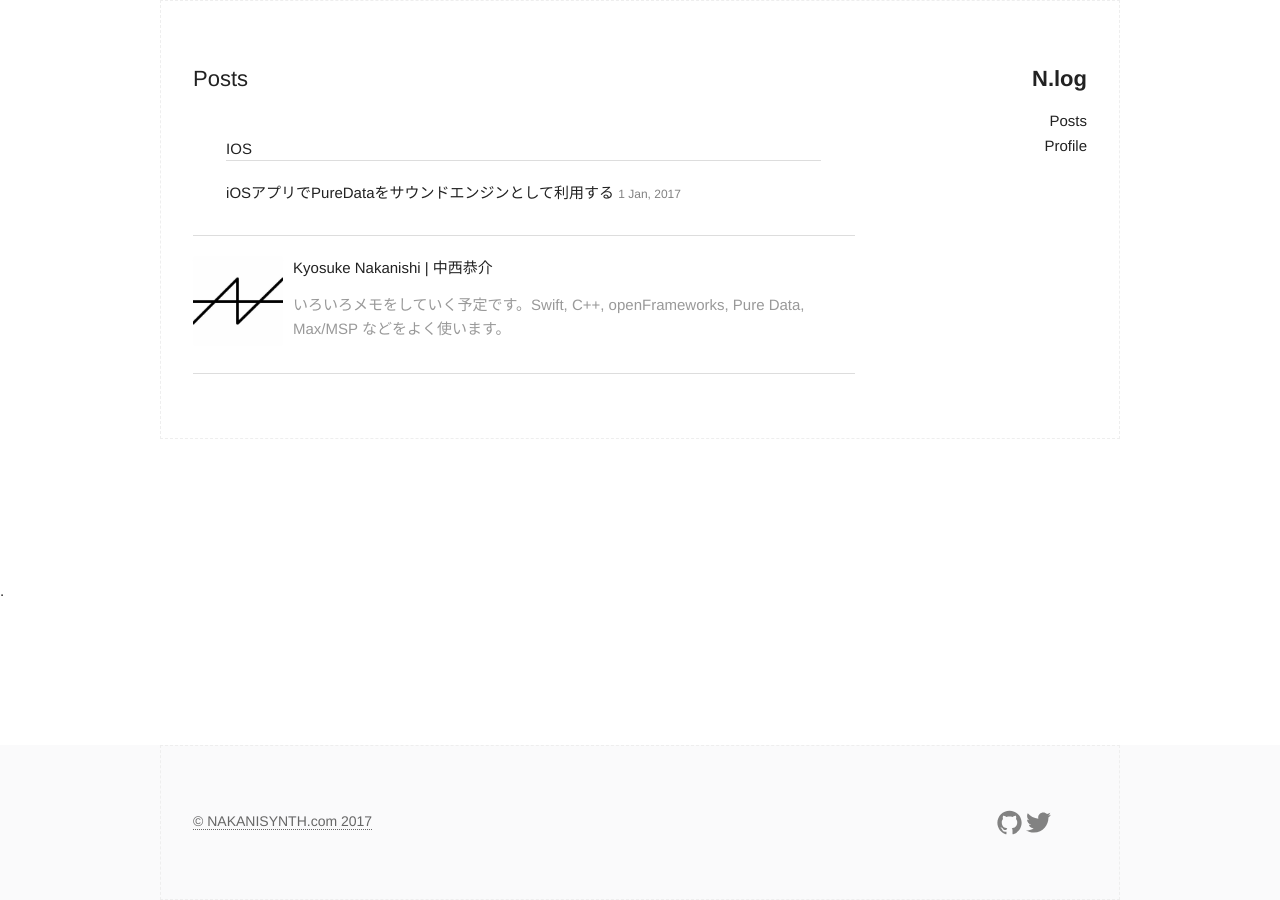
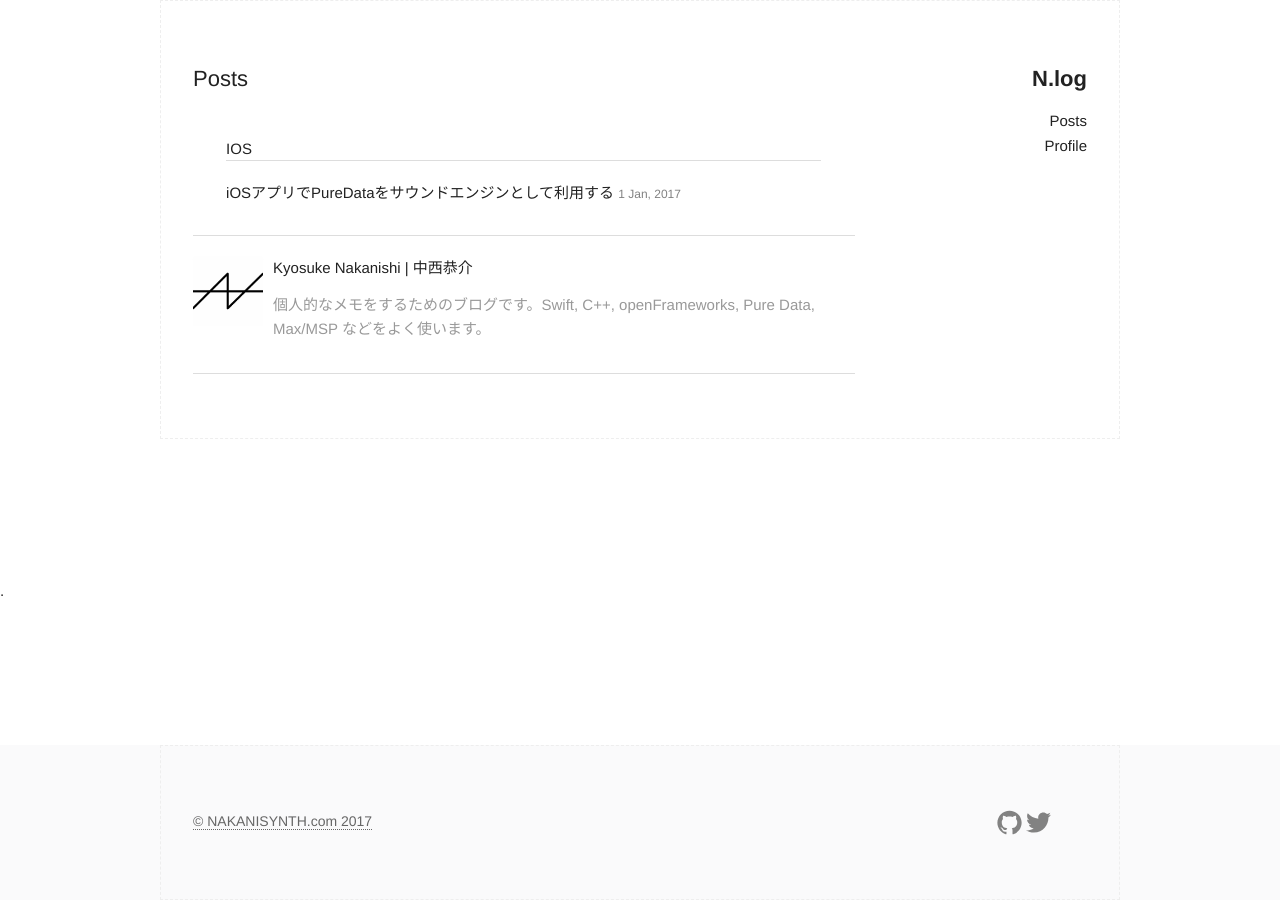
Before and after one commit to NAKANISYNTH/NAKANISYNTH.github.io, a Jekyll site: the page built from archive.html, in a window 1280 px wide. Built offline with Jekyll 4.4.1, drawn with Linux system fonts in a browser that asks for light colours.

Commit message:
レイアイウト修正

```diff
--- a/_includes/author.html
+++ b/_includes/author.html
@@ -3,7 +3,7 @@
   <div class="authorinfo box">
     <p>Kyosuke Nakanishi | 中西恭介</p>
     <p class="bio">
-      いろいろメモをしていく予定です。Swift, C++, openFrameworks, Pure Data, Max/MSP などをよく使います。
+      個人的なメモをするためのブログです。Swift, C++, openFrameworks, Pure Data, Max/MSP などをよく使います。
     </p>
   </div>
 </section>
--- a/_sass/_layout.scss
+++ b/_sass/_layout.scss
@@ -218,6 +218,10 @@ p.readmore {
 
 }
 
+.article-content{
+  padding-bottom:30px;
+}
+
 .article-content a {
   border-bottom:1px dotted red;
   text-decoration:none;
@@ -275,8 +279,8 @@ p.readmore {
     float:left;
   }
   display:inline-block;
-  width: 90px;
-  height: 90px;
+  width: 70px;
+  height: 70px;
   border-radius: 5%;
   -webkit-background-size: cover !important;
   background-size: cover !important;
```
Also changed, not shown: _layouts/post.html (+6 -3 lines).
